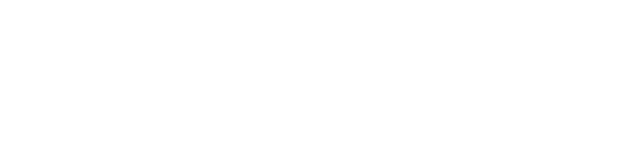
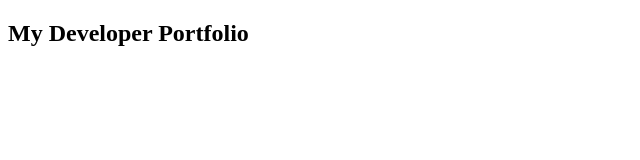
Before and after one commit to Tuhinbd71/my-web-developer-portfolio, a plain HTML site: page index.html in a window 1280 px wide. Shown: the whole page, without its empty margins (0-640 px from the left). Drawn offline with Linux system fonts and the light colour scheme.

Commit message:
portfolio commit

```diff
--- a/index.html
+++ b/index.html
@@ -10,7 +10,7 @@
 
     </header>
     <main>
-
+        <h2>My Developer Portfolio</h2>
     </main>
     <footer>
 
```
